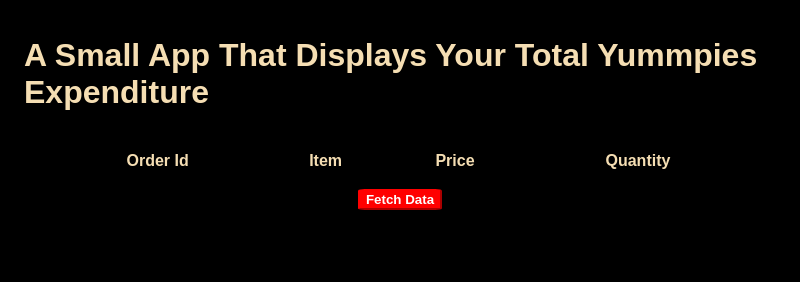
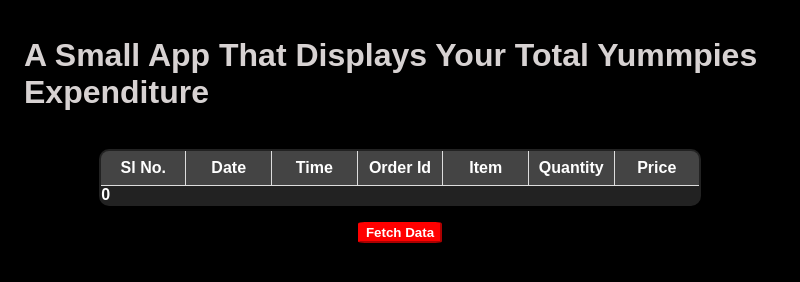
Before and after one commit to DAObliterator/YummSpense, an Electron app: page client/index.html in a window 800 px wide. Both pictures are taken after a click on the button "Fetch Data". Drawn offline with Linux system fonts and the light colour scheme; no server answers.

Commit message:
its done you can see online orders from the date 03/09/24 because , gemini api has a request per minute limit

```diff
--- a/client/index.css
+++ b/client/index.css
@@ -1,11 +1,10 @@
-body  {
+body {
   font-family: "Audiowide", sans-serif;
   font-weight: 400;
   font-style: normal;
   background-color: black;
   color: yellow;
 }
-
 
 .Main {
   display: flex;
@@ -14,21 +13,43 @@
   align-items: center;
   padding: 0.5rem;
   margin: 0.5rem;
-
-    color: wheat;
+  color: rgb(215, 210, 210);
 }
 
 #Expenditures-Table {
-    flex-direction: column;
-    justify-content: space-evenly;
-    align-items: center;
-    padding: 0.5rem;
-    margin: 0.5rem;
-    width: 90vw;
-    border: 10px;
-    border-color: white;
+  width: 80%; /* Adjust to fit your layout */
+  margin: 1rem auto;
+  border-collapse: collapse; /* Ensures no gaps between cells */
+  background-color: #222; /* Dark table background */
+  color: white;
+  font-size: 1rem;
+  table-layout: fixed; /* Ensures equal column width */
+  border: 2px solid white;
+  border-radius: 10px;
+  overflow: hidden;
+}
 
+#Expenditures-Table th,
+#Expenditures-Table td {
+  border: 1px solid #ddd; /* Light borders */
+  padding: 0.5rem; /* Spacing inside cells */
+  text-align: center; /* Center content */
+  overflow: auto;
 }
+
+#Expenditures-Table th {
+  background-color: #444; /* Different background for headers */
+  font-weight: bold;
+}
+
+#Expenditures-Table tr:nth-child(even) {
+  background-color: #333; /* Alternate row color */
+}
+
+#Expenditures-Table tr:hover {
+  background-color: #555; /* Highlight on hover */
+}
+
 
 #Fetch-Data-Btn {
   background-color: red;
@@ -40,3 +61,22 @@
   outline: none;
   border-color: red;
 }
+
+.loader {
+  display: none;
+  border: 4px solid #f3f3f3; /* Light grey */
+  border-top: 4px solid #3498db; /* Blue */
+  border-radius: 50%;
+  width: 32px;
+  height: 32px;
+  animation: spin 2s linear infinite;
+}
+
+@keyframes spin {
+  0% {
+    transform: rotate(0deg);
+  }
+  100% {
+    transform: rotate(360deg);
+  }
+}
--- a/client/index.html
+++ b/client/index.html
@@ -6,9 +6,7 @@
     <meta
       http-equiv="Content-Security-Policy"
       content="default-src 'self'; font-src 'self' https://fonts.gstatic.com; style-src 'self' 'unsafe-inline' https://fonts.googleapis.com; connect-src 'self' http://localhost:6016;"
->
-
-
+    />
 
     <link rel="preconnect" href="https://fonts.googleapis.com" />
     <link rel="preconnect" href="https://fonts.gstatic.com" crossorigin />
@@ -19,25 +17,28 @@
     <title>YummSpense</title>
   </head>
 
-
   <link rel="stylesheet" href="./index.css" />
   <body>
     <div id="Main" class="Main">
-      <h1  >A Small App That Displays Your Total Yummpies Expenditure</h1>
-      <table id="Expenditures-Table" >
+      <h1>A Small App That Displays Your Total Yummpies Expenditure</h1>
+      <div class="loader"></div>
+      <table id="Expenditures-Table">
+        <thead>
           <tr>
-                <th>Order Id</th>
-                <th>Item</th>
-                <th>Price</th>
-                <th>Quantity</th
+            <th scope="col">Sl No.</th>
+            <th scope="col">Date </th>
+            <th scope="col">Time</th>
+            <th scope="col">Order Id</th>
+            <th scope="col">Item</th>
+            <th scope="col">Quantity</th>
+            <th scope="col">Price</th>
           </tr>
+        </thead>
+
       </table>
-      <button id="Fetch-Data-Btn" >Fetch Data</button>
-
+      <button id="Fetch-Data-Btn">Fetch Data</button>
     </div>
-    <div id="Output" class="Output">
-
-    </div>
+    <div id="Output" class="Output"></div>
     <script src="./index.js"></script>
   </body>
 </html>
--- a/client/index.js
+++ b/client/index.js
@@ -1,4 +1,6 @@
 const fetchDataBtn = document.getElementById("Fetch-Data-Btn");
+const mainDiv = document.getElementById("Main");
+const loaderDiv = document.querySelector(".loader");
 
 async function getLabels() {
   const url = "http://localhost:6016/getLabels";
@@ -15,33 +17,64 @@
     console.log("Fetched data:", res.data);
 
     const table = document.getElementById("Expenditures-Table");
+    const tableBody = document.createElement("tbody");
 
     const ordersArr = res.data;
-
+    let c = 1;
     for (const i of ordersArr) {
-      let currentRow = document.createElement("th");
+      let currentRow = document.createElement("tr");
+      let currentSlNo = document.createElement("td");
       let currentItemNameTd = document.createElement("td");
       let currentTotalPriceTd = document.createElement("td");
       let currentOrderIdTd = document.createElement("td");
+      currentOrderIdTd.style.overflow = "auto";
+      let date = document.createElement("td");
+      let time = document.createElement("td");
       let quantityTd = document.createElement("td");
+      currentTotalPriceTd.className = "total-price";
+      currentSlNo.innerText = c;
       currentOrderIdTd.innerText = i.order_id;
       currentItemNameTd.innerText = i.items[0].item;
       currentTotalPriceTd.innerText = i.total;
       quantityTd.innerText = i.items[0].quantity;
+      date.innerText = i.date;
+      time.innerText = i.time;
+      currentRow.appendChild(currentSlNo);
+      currentRow.appendChild(date);
+      currentRow.appendChild(time);
       currentRow.appendChild(currentOrderIdTd);
       currentRow.appendChild(currentItemNameTd);
       currentRow.appendChild(quantityTd);
       currentRow.appendChild(currentTotalPriceTd);
-      table.appendChild(currentRow);
+      tableBody.appendChild(currentRow);
+      c++;
+    }
 
-    }
+    table.appendChild(tableBody);
   } catch (error) {
     console.error(error.message, " err happened when fetching ");
   }
 }
 
 if (fetchDataBtn) {
-  fetchDataBtn.addEventListener("click", async () => {
-    await getLabels();
+  fetchDataBtn.addEventListener("click", async (ev) => {
+    ev.preventDefault();
+    loaderDiv.style.display = "block";
+    getLabels().finally(() => {
+      loaderDiv.style.display = "none";
+      const allTotalPriceElements = document.querySelectorAll(".total-price");
+      let totalPrice = 0;
+      allTotalPriceElements.forEach((el) => {
+        totalPrice += Number(el.lastChild.data);
+      });
+      console.log(allTotalPriceElements);
+      const tableFooter = document.createElement("tfoot");
+      const table = document.getElementById("Expenditures-Table");
+      const totalEle = document.createElement("strong");
+      totalEle.innerText = totalPrice.toString();
+      tableFooter.appendChild(totalEle);
+
+      table.appendChild(tableFooter);
+    });
   });
 }
--- a/server/index.js
+++ b/server/index.js
@@ -15,7 +15,6 @@
   console.log(`/getLabels hit with a get request \n`);
   try {
     const orders = await listOrders();
-
     res.status(200).json({ data: orders });
   } catch (err) {
     console.error("Error fetching labels:", err);
```
Also changed, not shown: server/utils/gmailConfig.js (+28 -5 lines). Lines whose indentation alone changed are shown as unchanged.
